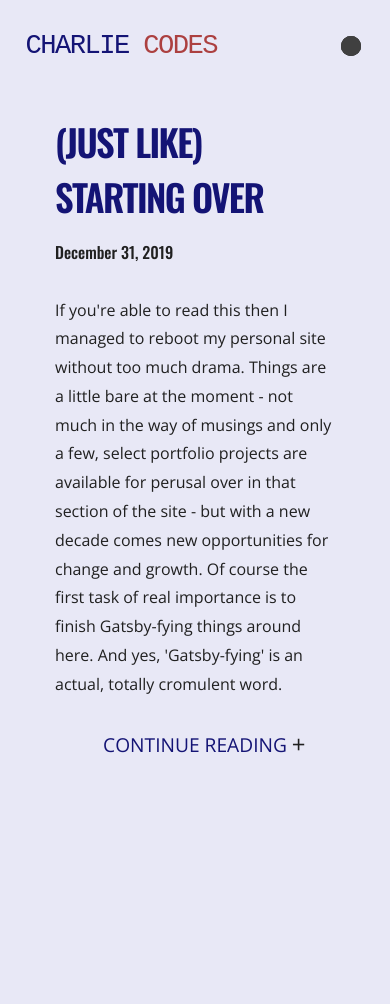
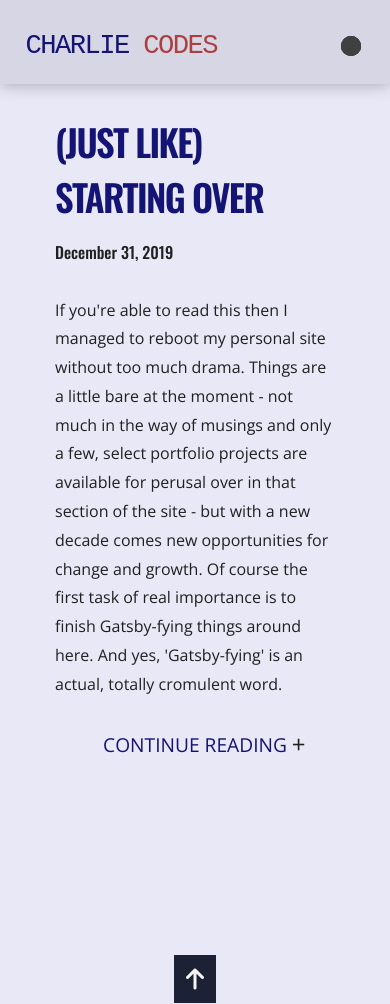
Before and after one commit to charlesmartinreed/fixed-nav-with-change-on-scroll, a plain HTML site: page index.html in a window 390 px wide. Shown: the top 1004 px of the page. Drawn offline with nearby package versions, Linux system fonts and the light colour scheme.

Commit message:
Styling changes to navbar. Add intersection observer to jump to top icon.

```diff
--- a/script.js
+++ b/script.js
@@ -110,11 +110,15 @@ const displayProject = projectIdx => {
 const navbarTouchEl = document.querySelector(".navbar-touch-element");
 const navbarSquares = document.querySelectorAll(".navbar-square");
 
+const navbar = document.querySelector('.navbar')
 const navbarEl = document.querySelector(".navbar-link-container");
 const navLinks = document.querySelectorAll(".navbar-link-container a");
 const logoEl = document.querySelector(".logo-container");
 const blogPermalink = document.querySelectorAll(".blog-permalink");
 const blogContents = document.querySelectorAll(".blog-contents");
+const blogTitles = document.querySelectorAll('.blog-title');
+
+const jumpToTopEl = document.getElementById('to-top-icon');
 
 let currentProjectIdx = 0;
 
@@ -125,6 +129,7 @@ let fullBlogVisible = false;
 // CLICK ACTION FOR NAVBAR LINK CONTAINER/LOGO
 navbarTouchEl.addEventListener("click", function() {
   this.classList.toggle("navbar-open");
+  navbar.classList.toggle('navbar-visible');
   navbarEl.classList.toggle("navbar-visible");
   logoEl.classList.toggle("logo-not-visible");
 });
@@ -148,3 +153,26 @@ blogPermalink.forEach(link => {
 window.addEventListener("DOMContentLoaded", () => {
   displayProject(currentProjectIdx);
 });
+
+// OBSERVER FOR TO TOP ARROW
+const footerCheck = entries => {
+  entries.forEach(entry => {
+    if (entry.isIntersecting) {
+      console.log('intersecting now')
+      jumpToTopEl.classList.add('active')
+    } else {
+      console.log('out of intersection range')
+      jumpToTopEl.classList.remove('active')
+    }
+  })
+}
+
+let observer = new IntersectionObserver(footerCheck, {
+  threshold: [0.5]
+})
+
+observer.observe(document.getElementById('page-footer'))
+
+// blogTitles.forEach(title => {
+//   observer.observe(title)
+// })
--- a/styles/style.css
+++ b/styles/style.css
@@ -88,12 +88,13 @@ a {
 .navbar {
   min-width: 100%;
   min-height: 10%;
-  /* background-color: rgb(214, 214, 228); */
+  background-color: rgb(214, 214, 228);
   position: fixed;
   top: 0;
   left: 0;
   right: 0;
   z-index: 999;
+  box-shadow: 0 0 1em rgba(0, 0, 0, 0.3);
 }
 
 .navbar-touch-element {
@@ -141,6 +142,10 @@ a {
   opacity: 1;
   -webkit-transform: translateX(0);
   transform: translateX(0);
+}
+
+.navbar.navbar-visible {
+  background-color: rgb(232, 232, 246);
 }
 
 .navbar-links {
@@ -412,11 +417,23 @@ a {
 
 #page-footer #to-top-icon {
   position: absolute;
-  bottom: 10%;
-  right: 5%;
-  /* transform: translate(-1%, -1%); */
+  top: -25%;
+  right: 50%;
   font-size: 1.5rem;
-  color: rgb(29, 33, 53);
+  color: whitesmoke;
+  background-color: rgb(29, 33, 53);
+  padding: 0.75rem;
+  /* transform-origin: bottom center; */
+  transform: scale(0) translateX(50%);
+  transition: all 0.4s ease-in-out;
+}
+
+#page-footer #to-top-icon.active {
+  transform: scale(1) translateX(50%);
+}
+
+#page-footer #to-top-icon:hover {
+  background-color: rgb(233, 180, 46);
 }
 
 #footer-content-icons {
@@ -458,6 +475,7 @@ a {
   .blog-post-container:first-of-type {
     margin-top: 25%;
   }
+
 }
 
 @media screen and (max-width: 390px) {
```
